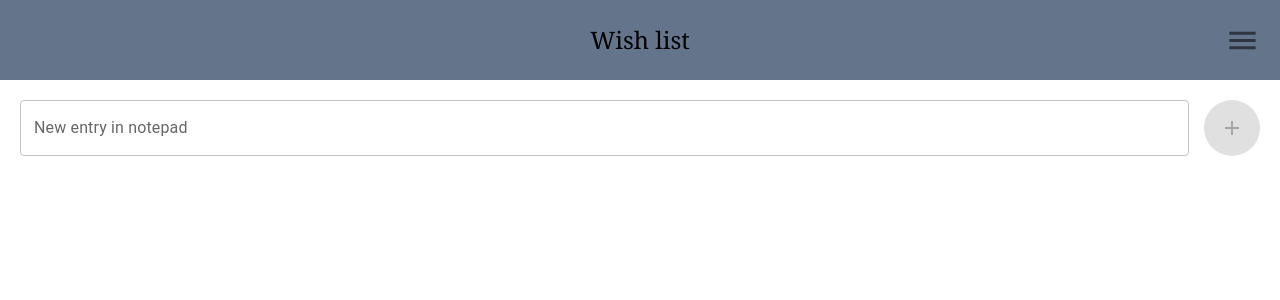
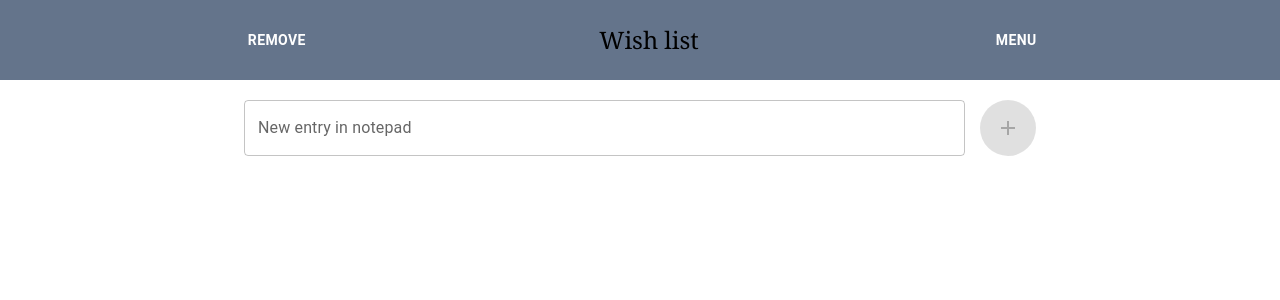
Before and after one commit to Nikolyovin/my-notebook, a React (Create React App) app: page / in a window 1280 px wide. Shown: the top 300 px of the page. Built offline with nearby package versions, Linux system fonts and the light colour scheme.

Commit message:
start desktop version

```diff
--- a/src/components/Header/Header.tsx
+++ b/src/components/Header/Header.tsx
@@ -5,6 +5,8 @@ import { IconButton } from '@mui/material'
 import { useAppSelector } from '../../hooks/redux'
 import { useActions } from '../../hooks/action'
 import { TABS } from '../../common'
+import MenuDesktop from './MenuDesktop'
+import Button from '@mui/material/Button'
 
 const Header: FC = () => {
     const { isMenu, activeTab } = useAppSelector(state => state.notebook)
@@ -15,13 +17,24 @@ const Header: FC = () => {
     const onClick: () => void = () => isOpenMenu(!isMenu)
 
     return (
-        <div className='flex justify-between items-center h-[80px] bg-slate-500 px-3'>
-            <div className='w-[51px]'></div>
-            <h1 className='text-2xl font-serif'>{title}</h1>
+        <div className='flex justify-center bg-slate-500 px-3 '>
+            <div className='flex justify-between items-center h-[80px] w-full md:w-[65%]'>
+                <div className='pl-2 '>
+                    <Button variant='text' sx={{ color: 'white', fontSize: 14, fontWeight: 'bold' }}>
+                        <span className=''>remove</span>
+                    </Button>
+                </div>
+                <h1 className='text-2xl font-serif'>{title}</h1>
 
-            <IconButton className='justify-self-end' onClick={onClick}>
-                {!isMenu ? <MenuIcon fontSize='large' /> : <CloseIcon fontSize='large' />}
-            </IconButton>
+                <div className='hidden md:block'>
+                    <MenuDesktop />
+                </div>
+                <div className='md:hidden'>
+                    <IconButton className='md:hidden' onClick={onClick}>
+                        {!isMenu ? <MenuIcon fontSize='large' /> : <CloseIcon fontSize='large' />}
+                    </IconButton>
+                </div>
+            </div>
         </div>
     )
 }
--- /dev/null
+++ b/src/components/Header/MenuDesktop.tsx
@@ -0,0 +1,47 @@
+import Button from '@mui/material/Button'
+import Menu from '@mui/material/Menu'
+import MenuItem from '@mui/material/MenuItem'
+import React, { FC } from 'react'
+
+const MenuDesktop: FC = () => {
+    const [anchorEl, setAnchorEl] = React.useState<null | HTMLElement>(null)
+    const open = Boolean(anchorEl)
+    const handleClick = (event: React.MouseEvent<HTMLButtonElement>) => {
+        setAnchorEl(event.currentTarget)
+    }
+    const handleClose = () => {
+        setAnchorEl(null)
+    }
+
+    return (
+        <div>
+            <Button
+                id='basic-button'
+                aria-controls={open ? 'basic-menu' : undefined}
+                aria-haspopup='true'
+                aria-expanded={open ? 'true' : undefined}
+                onClick={handleClick}
+                // color={'info'}
+                variant='text'
+                sx={{ color: 'white', fontSize: 14, fontWeight: 'bold' }}
+            >
+                <span className=''>Menu</span>
+            </Button>
+            <Menu
+                id='basic-menu'
+                anchorEl={anchorEl}
+                open={open}
+                onClose={handleClose}
+                MenuListProps={{
+                    'aria-labelledby': 'basic-button'
+                }}
+            >
+                <MenuItem onClick={handleClose}>Profile</MenuItem>
+                <MenuItem onClick={handleClose}>My account</MenuItem>
+                <MenuItem onClick={handleClose}>Logout</MenuItem>
+            </Menu>
+        </div>
+    )
+}
+
+export default MenuDesktop
--- a/src/components/Main/Content.tsx
+++ b/src/components/Main/Content.tsx
@@ -37,7 +37,7 @@ const Content: FC = () => {
     }
 
     return (
-        <div className='flex flex-col items-center w-full'>
+        <div className='flex flex-col justify-center items-center w-full md:w-[65%]'>
             <InputPanel />
             <CardList />
             <Modal
--- a/src/components/Main/Main.tsx
+++ b/src/components/Main/Main.tsx
@@ -7,7 +7,7 @@ const Main: FC = () => {
     const { isMenu } = useAppSelector(state => state.notebook)
 
     return (
-        <div className='flex justify-between items-center '>
+        <div className='flex justify-center items-center w-full'>
             {!isMenu && <Content />}
             {isMenu && <Menu />}
         </div>
--- a/src/components/Main/Menu.tsx
+++ b/src/components/Main/Menu.tsx
@@ -16,7 +16,7 @@ const Menu: FC = () => {
     }
 
     return (
-        <div className='flex flex-col pt-52 items-center bg-slate-400 w-[100%] h-[100vh] '>
+        <div className='flex flex-col pt-52 items-center bg-slate-400 w-[100%] h-[100vh] md:hidden'>
             {TABS.map(({ id, title }) => (
                 <div
                     key={id}
```
